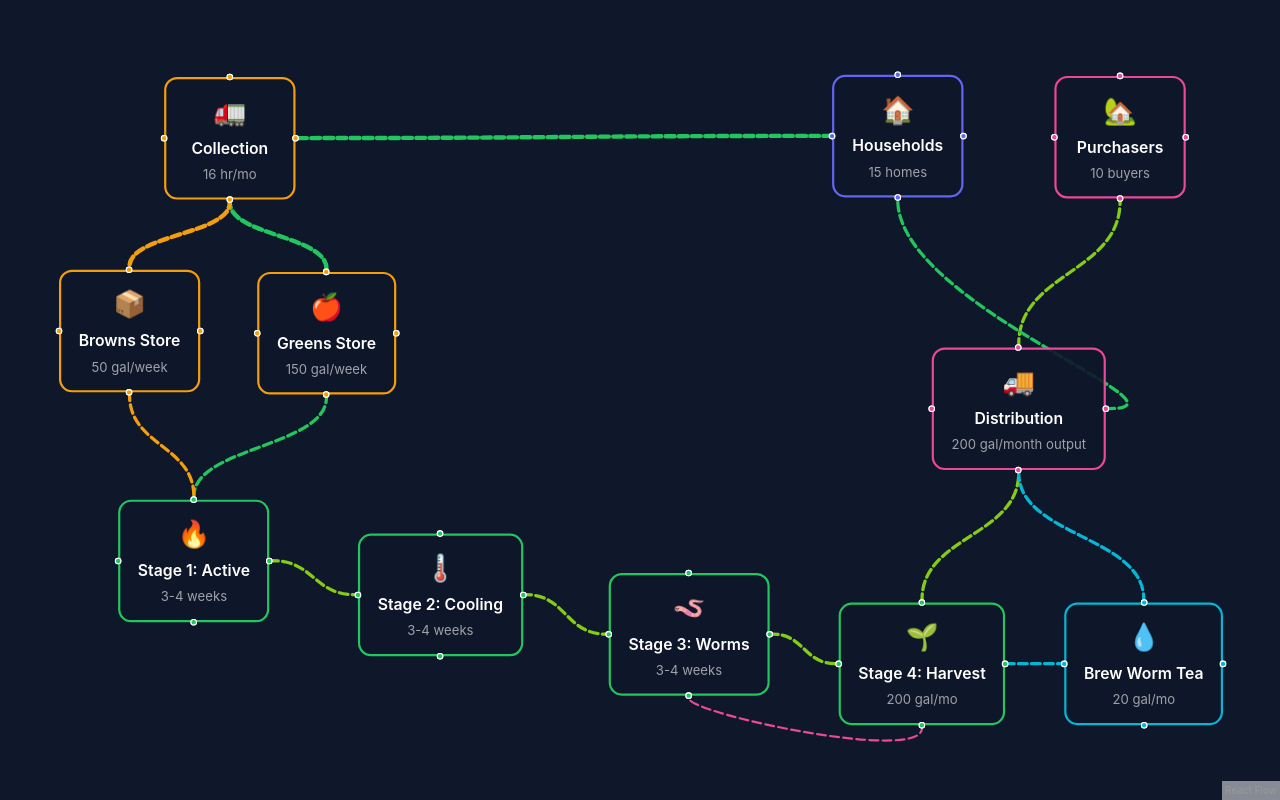
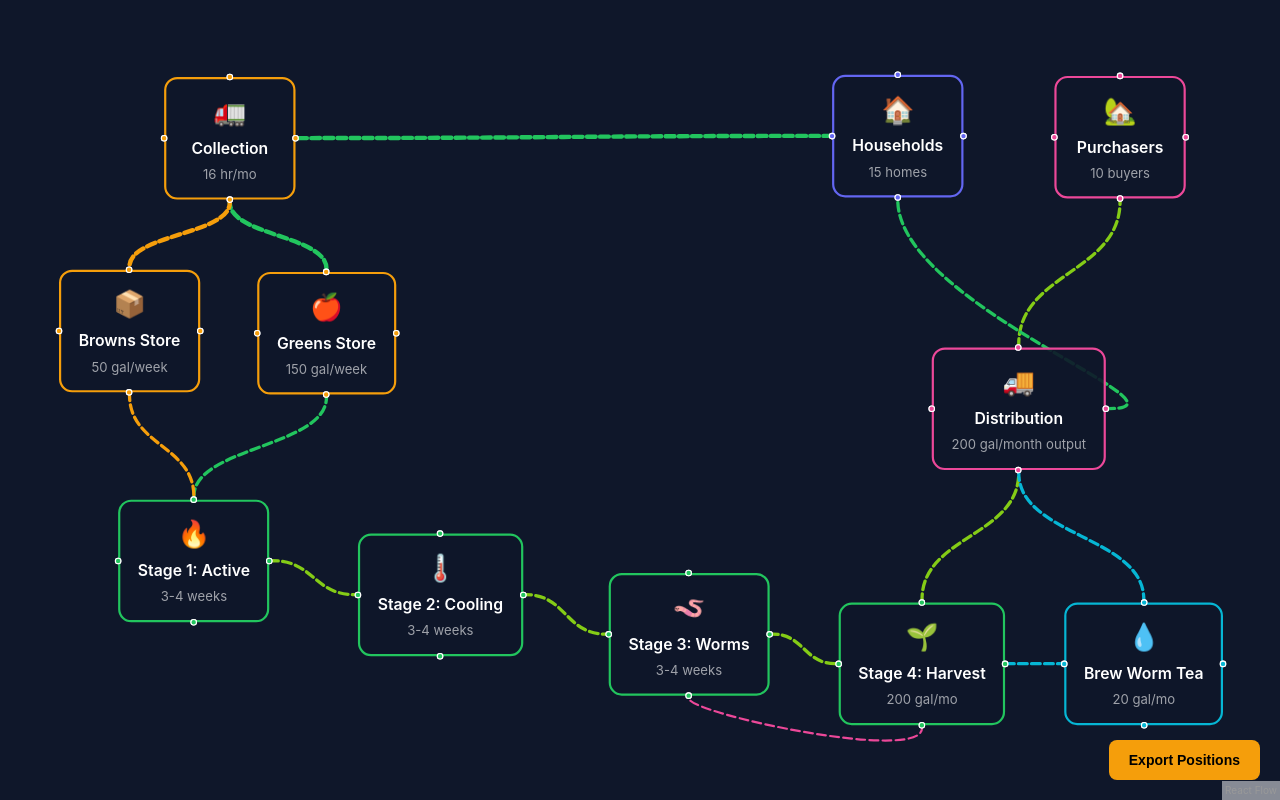
Before and after one commit to jjrasche/compost-coordinator, a React (Vite) app in the folder react-flow-app/: page / in a window 1280 px wide. Built offline with nearby package versions, Linux system fonts and the light colour scheme.

Commit message:
Change localStorage key to force fresh layout on GitHub Pages

```diff
--- a/react-flow-app/src/App.jsx
+++ b/react-flow-app/src/App.jsx
@@ -14,6 +14,9 @@ import { initialNodes } from './data/nodes';
 import { initialEdges } from './data/edges';
 import './styles/diagram.css';
 
+// Set to true to unlock dragging and show "Export Positions" button
+const EDIT_MODE = true;
+
 const nodeTypes = {
   compostNode: CompostNode,
 };
@@ -25,7 +28,7 @@ const edgeTypes = {
 function App() {
   // Load saved positions from localStorage
   const loadNodesWithPositions = () => {
-    const saved = localStorage.getItem('compost-positions');
+    const saved = localStorage.getItem('compost-positions-v2');
     if (!saved) return initialNodes;
 
     const positions = JSON.parse(saved);
@@ -75,7 +78,7 @@ function App() {
             acc[node.id] = node.position;
             return acc;
           }, {});
-          localStorage.setItem('compost-positions', JSON.stringify(positions));
+          localStorage.setItem('compost-positions-v2', JSON.stringify(positions));
           return currentNodes;
         });
       }, 0);
@@ -112,17 +115,51 @@ function App() {
         onPaneClick={onPaneClick}
         nodeTypes={nodeTypes}
         edgeTypes={edgeTypes}
-        nodesDraggable={false}
-        panOnDrag={false}
-        zoomOnScroll={false}
-        zoomOnPinch={false}
-        zoomOnDoubleClick={false}
-        preventScrolling={false}
+        nodesDraggable={EDIT_MODE}
+        panOnDrag={EDIT_MODE}
+        zoomOnScroll={EDIT_MODE}
+        zoomOnPinch={EDIT_MODE}
+        zoomOnDoubleClick={EDIT_MODE}
+        preventScrolling={!EDIT_MODE}
         fitView
         minZoom={0.5}
         maxZoom={1.5}
       >
       </ReactFlow>
+
+      {EDIT_MODE && (
+        <button
+          onClick={() => {
+            const positions = nodes.reduce((acc, node) => {
+              acc[node.id] = { x: Math.round(node.position.x), y: Math.round(node.position.y) };
+              return acc;
+            }, {});
+            const output = Object.entries(positions)
+              .map(([id, pos]) => `  '${id}': { x: ${pos.x}, y: ${pos.y} }`)
+              .join(',\n');
+            const code = `// Paste into nodes.js — update each node's position:\n{\n${output}\n}`;
+            console.log(code);
+            navigator.clipboard.writeText(code);
+            alert('Positions copied to clipboard and logged to console!');
+          }}
+          style={{
+            position: 'fixed',
+            bottom: 20,
+            right: 20,
+            zIndex: 1000,
+            padding: '12px 20px',
+            background: '#f59e0b',
+            color: '#000',
+            border: 'none',
+            borderRadius: 8,
+            fontWeight: 'bold',
+            cursor: 'pointer',
+            fontSize: 14,
+          }}
+        >
+          Export Positions
+        </button>
+      )}
 
       {selectedNode && (
         <NodeDetailPanel
```
